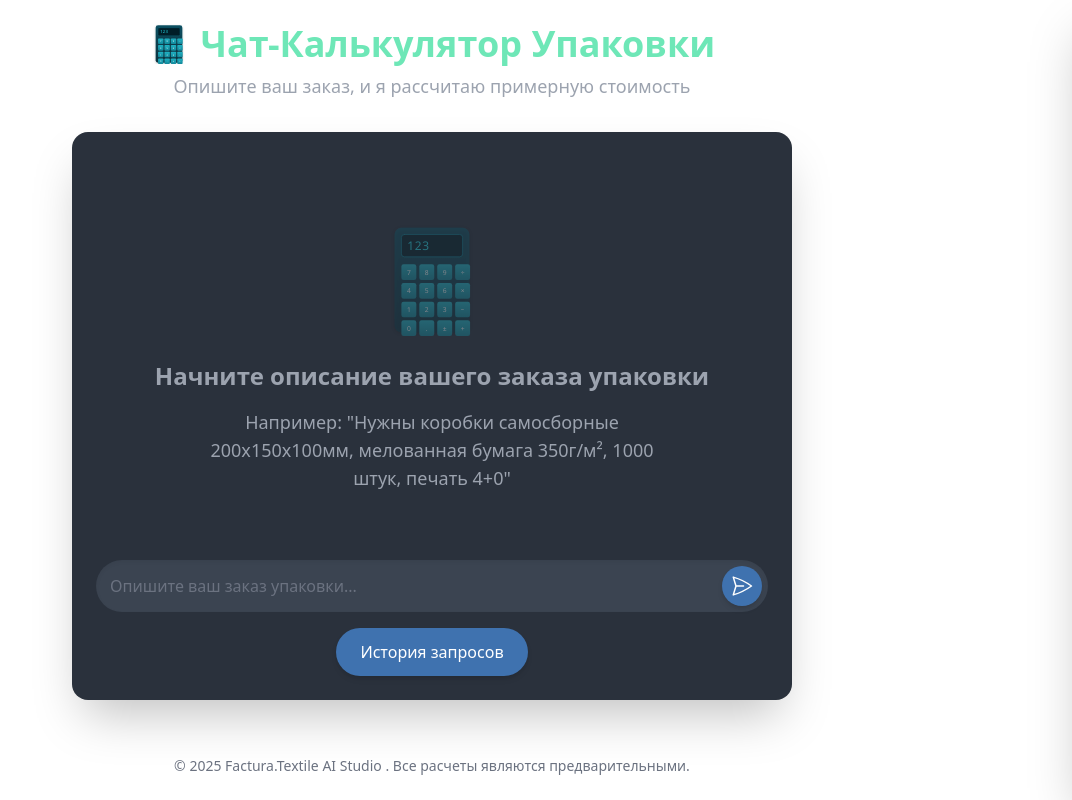
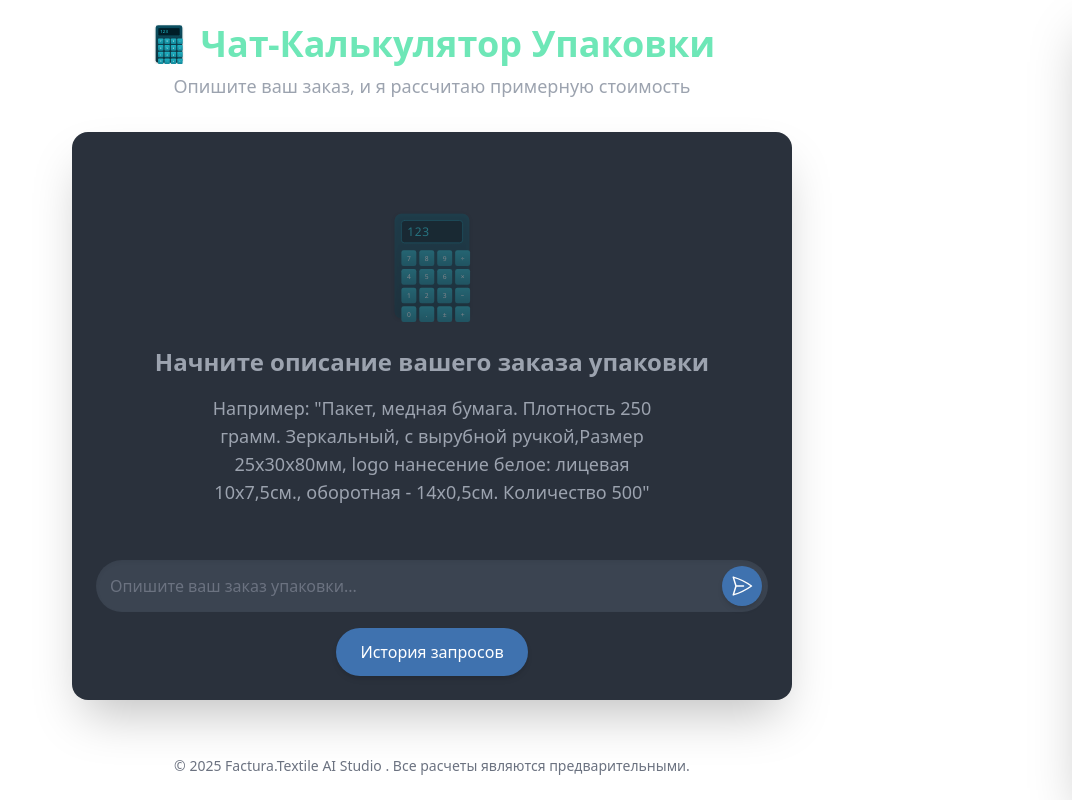
Before and after one commit to kkkraven/calculator-packaging, a React (Vite) app: page / in a window 1280 px wide. Shown: the whole page, without its empty margins (208-1280 px from the left). Built offline with nearby package versions, Linux system fonts and the light colour scheme.

Commit message:
fix: бновлен текст примера в App.tsx

```diff
--- a/src/App.tsx
+++ b/src/App.tsx
@@ -73,7 +73,7 @@ function App() {
             {/* Заменяем img на inline SVG */}
             <CalculatorIcon className="mb-6 w-28 h-28 opacity-40 text-[#6EE7B7]" />
             <p className="text-2xl font-semibold mb-4">Начните описание вашего заказа упаковки</p>
-            <p className="text-lg max-w-md">Например: &quot;Нужны коробки самосборные 200x150x100мм, мелованная бумага 350г/м², 1000 штук, печать 4+0&quot;</p>
+            <p className="text-lg max-w-md">Например: &quot;Пакет, медная бумага. Плотность 250 грамм. Зеркальный, с вырубной ручкой,Размер 25х30х80мм, logo нанесение белое: лицевая 10х7,5см., оборотная - 14х0,5см. Количество 500&quot;</p>
           </div>
         ) : (
           <div className="flex-1 overflow-y-auto p-4 space-y-4 custom-scrollbar">
```
